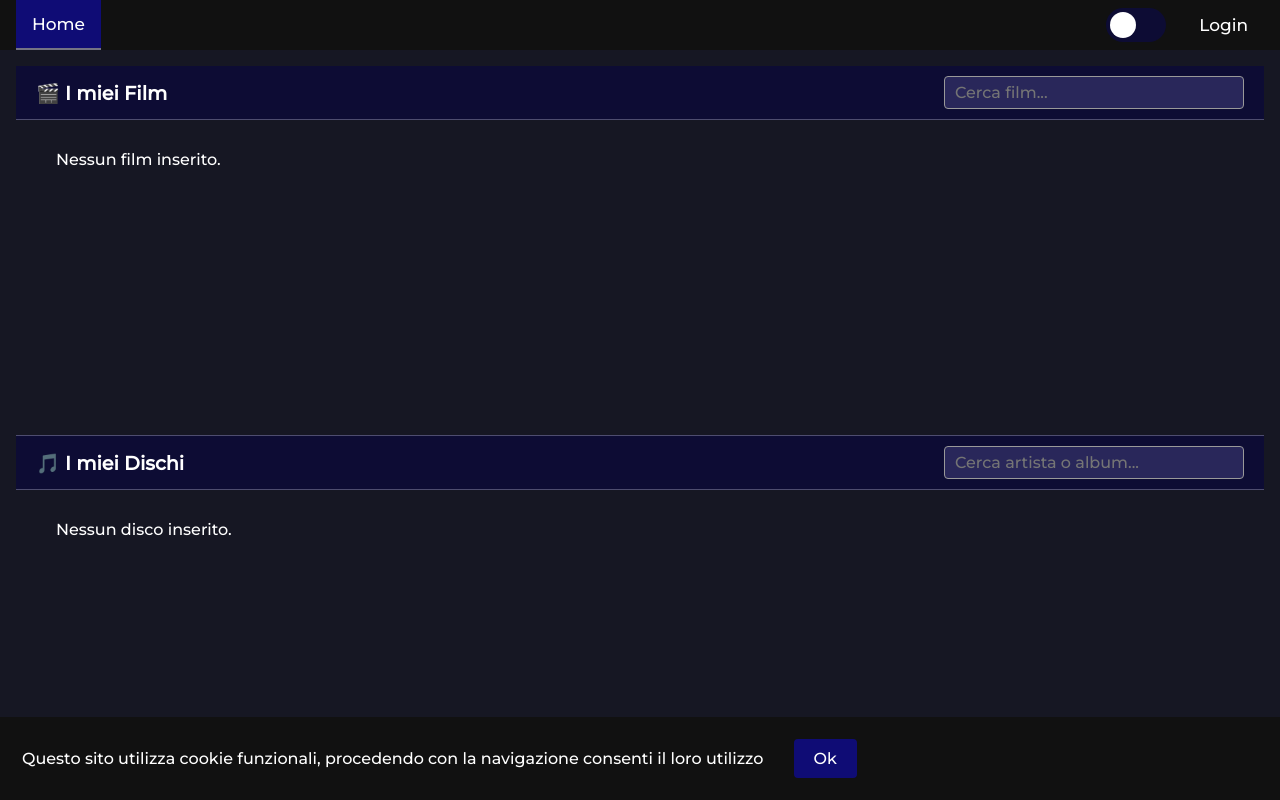
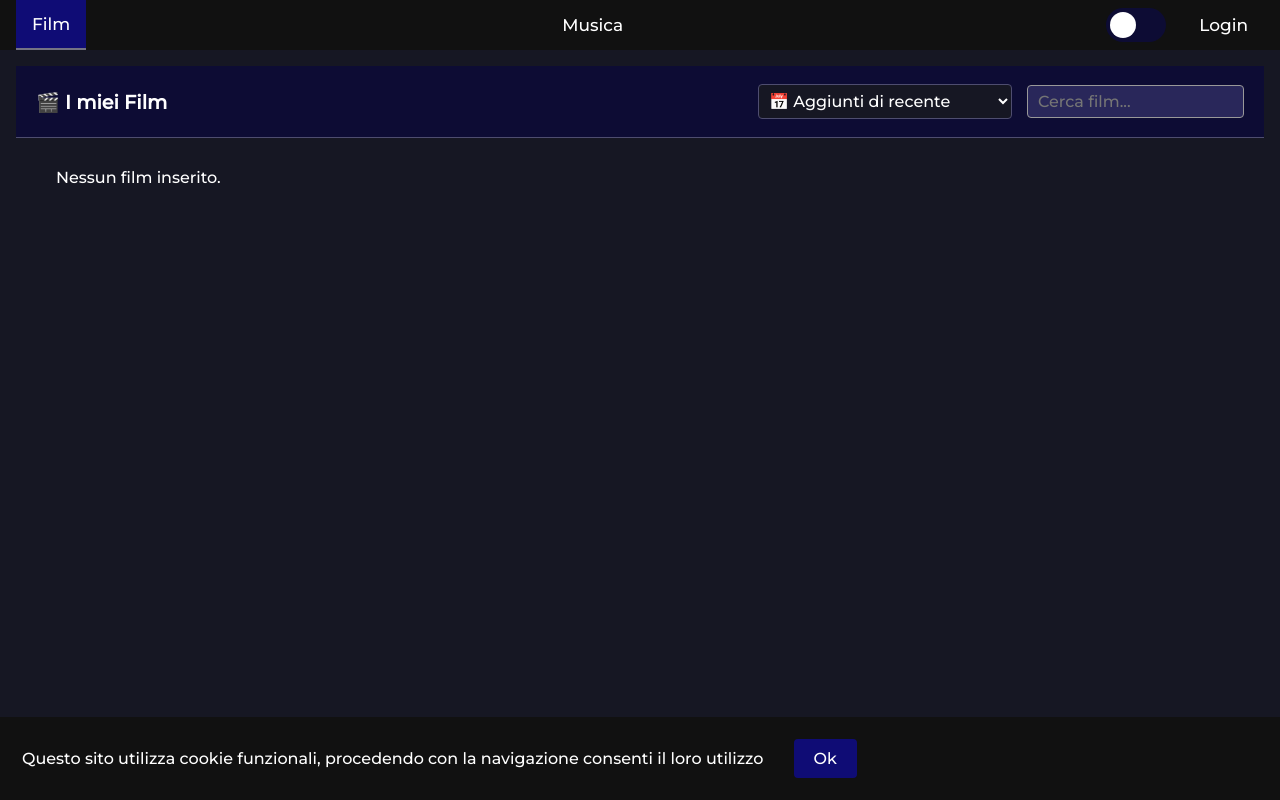
Before and after one commit to Ste517/DatabaseFilm, a Django app: page / in a window 1280 px wide. Run offline with Django 5.2, Linux system fonts and the light colour scheme; data that the repository does not hold is empty; parts of the project's set-up code (start-up, migrations or seed data) failed here and were passed over.

Commit message:
Added features
- Added the possibility to sort movies and music
- Added different pages for movies and music for better visibility
- Added movies and music format
- Added admin capabilities to mass edit elements
- Minor changes in graphics

```diff
--- a/catalogo/templates/catalogo/homepage.html
+++ b/catalogo/templates/catalogo/homepage.html
@@ -11,7 +11,20 @@ Pagina Principale - Catalogo Film
         <div class="header-section">
             <div class="header-row">
                 <h2>🎬 I miei Film</h2>
-                <input type="text" id="cercaFilm" onkeyup="filtraLista('cercaFilm', 'lista-film')" placeholder="Cerca film..." class="search-bar">
+
+                <div class="header-row">
+                    <select onchange="updateSort('sort_film', this.value)" style="padding: 6px; border-radius: 4px; border: 1px solid var(--7); background-color: var(--2); color: var(--10);">
+                        <option value="-id" {% if current_sort_film == '-id' %}selected{% endif %}>📅 Aggiunti di recente</option>
+                        <option value="id" {% if current_sort_film == 'id' %}selected{% endif %}>📅 Aggiunti (meno recenti)</option>
+                        <option value="titolo" {% if current_sort_film == 'titolo' %}selected{% endif %}>🔤 Alfabetico (A-Z)</option>
+                        <option value="-titolo" {% if current_sort_film == '-titolo' %}selected{% endif %}>🔤 Artista (Z-A)</option>
+                        <option value="-media" {% if current_sort_film == '-media' %}selected{% endif %}>⭐ Voto (Migliori)</option>
+                        <option value="media" {% if current_sort_film == 'media' %}selected{% endif %}>⭐ Voto (Peggiori)</option>
+                        <option value="media_type" {% if current_sort_film == 'media_type' %}selected{% endif %}>💽 Formato</option>
+                    </select>
+
+                    <input type="text" id="cercaFilm" onkeyup="filtraLista('cercaFilm', 'lista-film')" placeholder="Cerca film..." class="search-bar">
+                </div>
             </div>
         </div>
         <div class="scroll-area" id="lista-film">
@@ -24,7 +37,11 @@ Pagina Principale - Catalogo Film
                             <span style="opacity:0.7; white-space: nowrap;">({{ film.anno_uscita }})</span>
                         {% endif %}
                     </div>
-                    <small style="display: block; margin-top: 4px;">Posizione: {{ film.posizione_fisica }} {% if film.media %}
+                    <small style="display: block; margin-top: 4px;">Posizione: {{ film.posizione_fisica }}
+                        {% if film.media_type != "unknown" %}
+                            <span style="opacity:0.7; white-space: nowrap;">({{ film.get_media_type_display }})</span>
+                        {% endif %}
+                        {% if film.media %}
                         <span class="badge-voto {% if film.media >= 9 %} voto-ottimo
                             {% elif film.media >= 7 %} voto-buono
                             {% elif film.media == 6 %} voto-medio
@@ -67,7 +84,20 @@ Pagina Principale - Catalogo Film
         <div class="header-section">
             <div class="header-row">
                 <h2>🎵 I miei Dischi</h2>
-                <input type="text" id="cercaMusica" onkeyup="filtraLista('cercaMusica', 'lista-musica')" placeholder="Cerca artista o album..." class="search-bar">
+
+                <div class="header-row">
+                    <select onchange="updateSort('sort_musica', this.value)" style="padding: 6px; border-radius: 4px; border: 1px solid var(--7); background-color: var(--2); color: var(--10);">
+                        <option value="-id" {% if current_sort_musica == '-id' %}selected{% endif %}>📅 Aggiunti di recente</option>
+                        <option value="id" {% if current_sort_musica == 'id' %}selected{% endif %}>📅 Aggiunti (meno recenti)</option>
+                        <option value="titolo" {% if current_sort_musica == 'titolo' %}selected{% endif %}>🔤 Artista (A-Z)</option>
+                        <option value="-titolo" {% if current_sort_musica == '-titolo' %}selected{% endif %}>🔤 Artista (Z-A)</option>
+                        <option value="-media" {% if current_sort_musica == '-media' %}selected{% endif %}>⭐ Voto (Migliori)</option>
+                        <option value="media" {% if current_sort_musica == 'media' %}selected{% endif %}>⭐ Voto (Peggiori)</option>
+                        <option value="media_type" {% if current_sort_musica == 'media_type' %}selected{% endif %}>💽 Formato</option>
+                    </select>
+
+                    <input type="text" id="cercaMusica" onkeyup="filtraLista('cercaMusica', 'lista-musica')" placeholder="Cerca artista o album..." class="search-bar">
+                </div>
             </div>
         </div>
 
@@ -76,15 +106,16 @@ Pagina Principale - Catalogo Film
             <div class="item-card">
                 <div class="card-info" style="overflow: hidden;">
                     <div style="display: flex; align-items: center; gap: 8px; overflow-x: auto; scrollbar-width: none; white-space: nowrap;">
-                        <strong style="white-space: nowrap;">{{ disco.titolo }}</strong>
-
+                        <span style="white-space: nowrap;"><strong style="white-space: nowrap;">{{ disco.titolo }}</strong> - {{ disco.artista }}</span>
                         {% if disco.anno_uscita %}
                             <span style="opacity: 0.7; white-space: nowrap;">({{ disco.anno_uscita }})</span>
                         {% endif %}
-
-                        <span style="white-space: nowrap;">- {{ disco.artista }}</span>
                     </div>
-                    <small style="display: block; margin-top: 4px;">Posizione: {{ disco.posizione_fisica }} {% if disco.media %}
+                    <small style="display: block; margin-top: 4px;">Posizione: {{ disco.posizione_fisica }}
+                        {% if disco.media_type != "unknown" %}
+                            <span style="opacity:0.7; white-space: nowrap;">({{ disco.get_media_type_display }})</span>
+                        {% endif %}
+                        {% if disco.media %}
                         <span class="badge-voto {% if disco.media >= 9 %} voto-ottimo
                             {% elif disco.media >= 7 %} voto-buono
                             {% elif disco.media == 6 %} voto-medio
--- a/catalogo/templates/catalogo/master.html
+++ b/catalogo/templates/catalogo/master.html
@@ -11,8 +11,8 @@
 </head>
 <body>
     <div class="topnav">
-        <a href="{% url 'home' %}" class="{% if request.resolver_match.url_name == 'home' %}active{% endif %}">Home</a>
-
+        <a href="{% url 'home' %}" class="{% if request.resolver_match.url_name == 'home' %}active{% endif %}">Film</a>
+        <a href="{% url 'music' %}" class="{% if request.resolver_match.url_name == 'music' %}active{% endif %}">Musica</a>
         {% if user.is_authenticated %}
             <a href="{% url 'profilo' %}" class="{% if request.resolver_match.url_name == 'profilo' %}active{% endif %}">Profilo</a>
         {% endif %}
--- a/catalogo/urls.py
+++ b/catalogo/urls.py
@@ -2,8 +2,11 @@ from django.urls import path
 from . import views
 from django.contrib.auth.views import LogoutView,LoginView
 
+# views = {"music": True,"movies": True,}
+
 urlpatterns = [
-    path('', views.homepage, name='home'),
+    path('', views.homepage, {'view':'movies'}, name='home'),
+    path('music/', views.homepage, {'view':'music'}, name='music'),
     path('profilo/', views.profilo, name='profilo'),
     path('salva_voto/', views.salva_voto, name='salva_voto'),
     path('logout/', LogoutView.as_view(), name='logout'),
--- a/catalogo/views.py
+++ b/catalogo/views.py
@@ -3,7 +3,6 @@ from django.shortcuts import redirect, get_object_or_404
 from django.contrib.auth.decorators import login_required
 from .models import Film, Musica, Voto, ApiKeys
 from django.db.models import Avg
-from my_media_site.settings import VIEWS
 from django.views.decorators.csrf import csrf_exempt
 from django.http import JsonResponse
 import json
@@ -47,20 +46,49 @@ def profilo(request):
     }
     return render(request, 'catalogo/profile.html', context)
 
-def homepage(request):
-    # Recuperiamo tutti i film e la musica dal database
-    films = Film.objects.annotate(media=Avg('voti__valore')).order_by('-id')
-    album = Musica.objects.annotate(media=Avg('voti__valore')).order_by('-id')
+def homepage(request, view):
+    if view == 'music':
+        views = {"music": True,"movies": False,}
+    else:
+        views = {"music": False,"movies": True,}
 
-    # Impacchettiamo i dati in un "contesto" da inviare alla pagina
+    sort_film = request.GET.get('sort_film')
+    if not sort_film:
+        sort_film = request.COOKIES.get('saved_sort_film', '-id')
+
+    sort_musica = request.GET.get('sort_musica')
+    if not sort_musica:
+        sort_musica = request.COOKIES.get('saved_sort_musica', '-id')
+
+    if sort_film == 'media_type':
+        films = Film.objects.annotate(media=Avg('voti__valore')).order_by('media_type','titolo')
+    else:
+        films = Film.objects.annotate(media=Avg('voti__valore')).order_by(sort_film)
+
+    if sort_musica == 'titolo':
+        album = Musica.objects.annotate(media=Avg('voti__valore')).order_by('artista', 'titolo')
+    elif sort_musica == '-titolo':
+        album = Musica.objects.annotate(media=Avg('voti__valore')).order_by('-artista', '-titolo')
+    elif sort_musica == 'media_type':
+        album = Musica.objects.annotate(media=Avg('voti__valore')).order_by('media_type', 'artista', 'titolo')
+    else:
+        album = Musica.objects.annotate(media=Avg('voti__valore')).order_by(sort_musica)
+
     context = {
-        'views': VIEWS,
+        'views': views,
         'films': films,
-        'album': album
+        'album': album,
+        'current_sort_film': sort_film,
+        'current_sort_musica': sort_musica
     }
 
-    # Restituiamo la pagina HTML renderizzata (la creeremo al prossimo step)
-    return render(request, 'catalogo/homepage.html', context)
+    response = render(request, 'catalogo/homepage.html', context)
+
+    # Salvo il sort per un giorno
+    response.set_cookie('saved_sort_film', sort_film, max_age=86400)
+    response.set_cookie('saved_sort_musica', sort_musica, max_age=86400)
+
+    return response
 
 @csrf_exempt
 def aggiungi_elemento_api(request):
--- a/my_media_site/settings.py
+++ b/my_media_site/settings.py
@@ -28,11 +28,6 @@ def get_local_ip():
     return IP
 
 LOCAL_IP_ADDRESS = get_local_ip()
-
-VIEWS = {
-    "music": True,
-    "movies": True,
-}
 
 # Build paths inside the project like this: BASE_DIR / 'subdir'.
 BASE_DIR = Path(__file__).resolve().parent.parent
--- a/static/js/scripts.js
+++ b/static/js/scripts.js
@@ -161,3 +161,9 @@ function apriModalVoto(id, titolo, tipo) {
 function chiudiModalVoto() {
     document.getElementById('modal-voto').style.display = 'none';
 }
+
+function updateSort(param, value) {
+    var url = new URL(window.location.href);
+    url.searchParams.set(param, value);
+    window.location.href = url.toString();
+}
```
Also changed, not shown: catalogo/admin.py (+97 -7 lines), catalogo/models.py (+33 -0 lines), catalogo/templates/admin/sposta_posizione.html (added, +29 -0 lines), catalogo/migrations/0008_film_media_type_musica_media_type.py (added).
